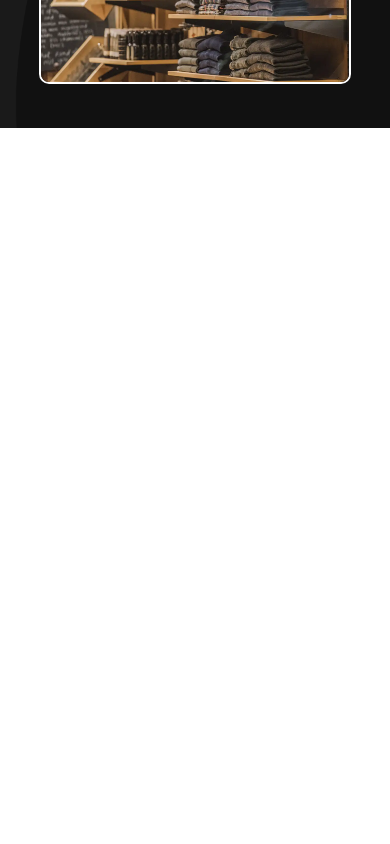
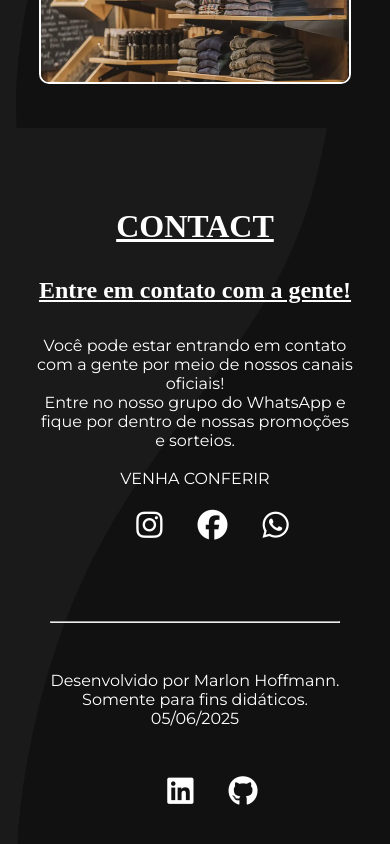
Before and after one commit to Malo047/amorielos-site, a React (Vite) app: page / in a window 390 px wide. Shown: the part 2879-3723 px from the top of the page. Before the commit the page ends 3007 px from the top, so only its background shows below. Built offline with nearby package versions, Linux system fonts and the light colour scheme; a web font is replaced by a local one.

Commit message:
Updates
Adicionando responsividade na section contact

```diff
--- a/src/App.jsx
+++ b/src/App.jsx
@@ -12,6 +12,7 @@ function App() {
       <Intro></Intro>
       <Fashion></Fashion>
       <About></About>
+      <Contact></Contact>
     </>
   )
 }
--- a/src/components/contact/Contact.css
+++ b/src/components/contact/Contact.css
@@ -1,4 +1,42 @@
+/*MOBILE PADRAO*/
 #mainContact{
+    background: url("/images/background-about.png") no-repeat;
+    text-align: center;
+    background-size: cover;
+    color: white;
+    padding-top: 5rem;
+}
+#mainContact h1{
+    text-decoration: underline;
+    padding-bottom: 2rem;
+}
+#contactContainer{
+    display: flex;
+    flex-direction: column;
+    align-items: center;
+}
+#contact{
+    max-width: 20rem;
+}
+#contact i, footer i{
+    font-size: 30px;
+    margin-left: 35px;
+    color: white;
+}
+#contact i:hover, footer i:hover{
+    transform: translateY(-5px);
+    box-shadow: 0 8px 16px rgb(253, 255, 138);
+    transition-delay: 0.1s;
+}
+footer{
+    margin: 5rem 0;
+}
+footer p{
+    margin: 3rem 0;
+}
+
+
+/*#mainContact{
     height: 61rem;
     background: url("/images/background-about.png") no-repeat;
     background-size: cover;
@@ -42,3 +80,4 @@ footer i{
     color: white;
     margin-left: 35px;
 }
+*/
--- a/src/components/contact/Contact.jsx
+++ b/src/components/contact/Contact.jsx
@@ -10,9 +10,10 @@ const Contact = () => {
                     <p>Você pode estar entrando em contato com a gente
                         por meio de nossos canais oficiais! <br />
                         Entre no nosso grupo do WhatsApp e fique por
-                        dentro de nossas promoções e sorteios. <br />
+                        dentro de nossas promoções e sorteios. <br /><br />
                         VENHA CONFERIR
                     </p>
+                    <br />
                    <a href="www.instagram.com"><i class="fa-brands fa-instagram"></i></a>
                    <a href="www.facebook.com"><i class="fa-brands fa-facebook"></i></a>
                    <a href="www.whatsapp.com"><i class="fa-brands fa-whatsapp"></i></a>
--- a/src/components/intro/Intro.css
+++ b/src/components/intro/Intro.css
@@ -24,6 +24,23 @@
     line-height: 25px;
     margin-bottom: 5rem;
 }
+/*TABLET*/
+@media(min-width: 768px){
+    #introMain{
+        grid-template-areas: "imageIntro textIntro";
+        background-size: cover;
+    }
+    #imageIntro img{
+        margin: auto;
+        width: 100%;
+        height: 50%;
+    }
+    #textIntro{
+        margin-left: -12rem;
+        font-size: 15px;
+        max-width: 20rem;
+    }
+}
 
 /* DESKTOP*/
 @media (min-width: 1024px) {
@@ -41,21 +58,7 @@
         margin-left: 2rem;
         font-size: 1.3rem;
     }
+    #imageIntro img {
+    height: 100%;
 }
-/*TABLET*/
-@media(min-width: 768px){
-    #introMain{
-        grid-template-areas: "imageIntro textIntro";
-        background-size: cover;
-    }
-    #imageIntro img{
-        margin: auto;
-        width: 100%;
-        height: 50%;
-    }
-    #textIntro{
-        margin-left: -12rem;
-        font-size: 15px;
-        max-width: 20rem;
-    }
 }
```
